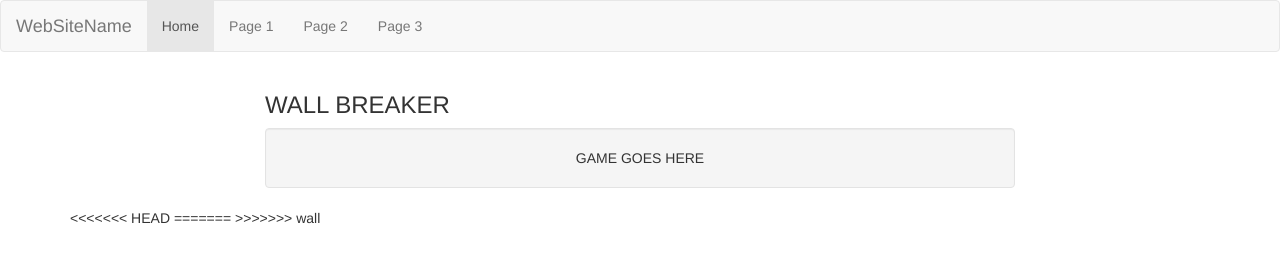
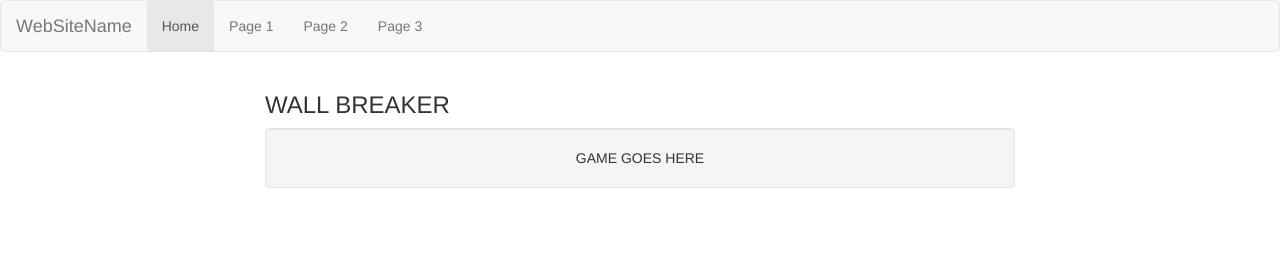
Before and after one commit to budhathokg1/Wall-Breaker, a website: page src/index.html in a window 1280 px wide. Drawn offline with nearby package versions, Linux system fonts and the light colour scheme.

Commit message:
fixed your errors. I DID NOT DO IT

```diff
--- a/src/index.html
+++ b/src/index.html
@@ -36,11 +36,7 @@
 
     </div>
   </div>
-<<<<<<< HEAD
 
-=======
-
->>>>>>> wall
 </div>
 
 </body>
```
